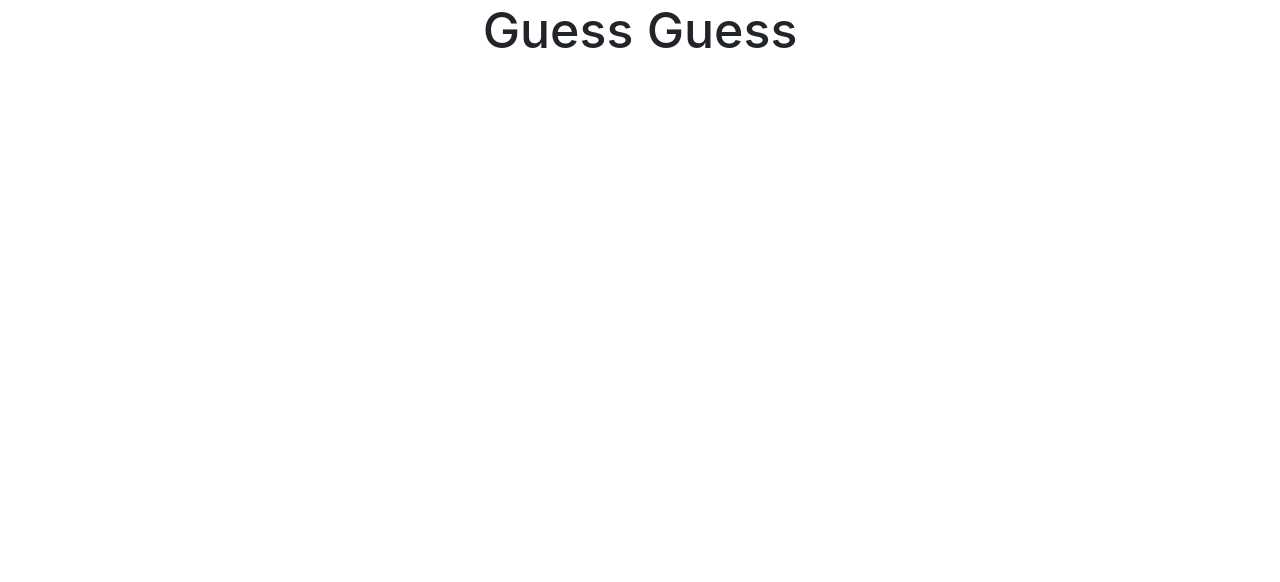
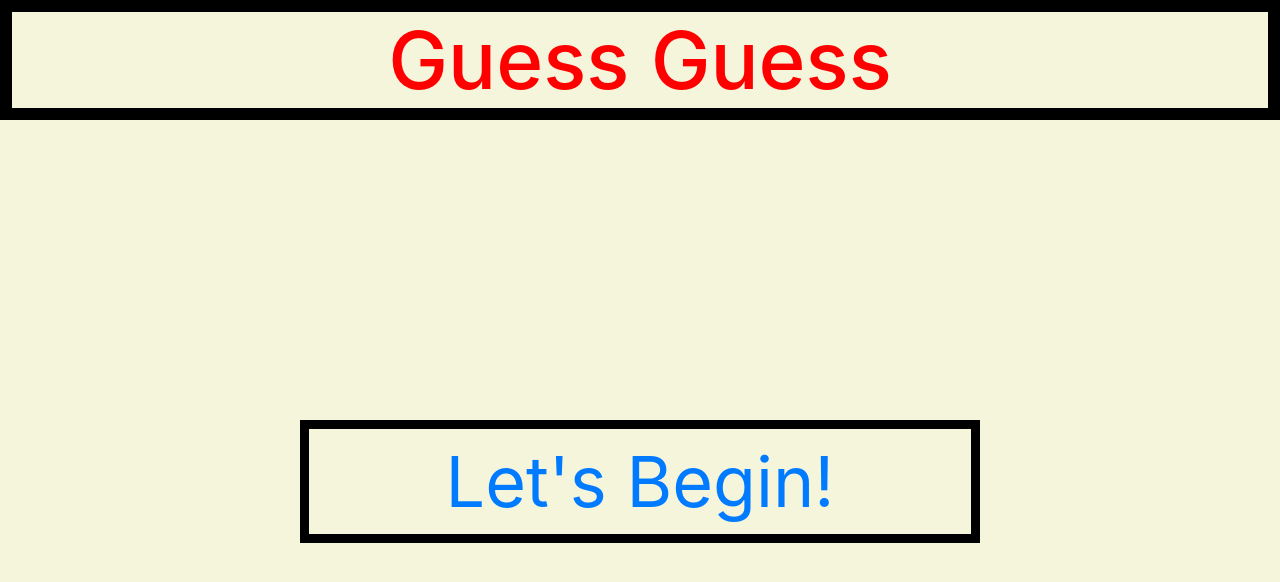
Before and after one commit to kkaungyyang/Guess-Guess, a plain HTML site: page public/index.html in a window 1280 px wide. Drawn offline with nearby package versions, Linux system fonts and the light colour scheme.

Commit message:
Made a box with clickable link in html

```diff
--- a/public/css/index.css
+++ b/public/css/index.css
@@ -1,3 +1,21 @@
-#title {
-	font-size: 50px;
+h1 {
+	color: red;
+	border: 12px solid black;
+	font-size: 80px
 }
+
+
+body {
+	background-color: beige;
+
+}
+
+#guess_rgb_game_link {  /*css for guess guess*/
+	color: green;
+	font-size: 70px;
+	border: 9px solid black;
+	margin-top: 300px;
+	margin-bottom: 300px;
+	margin-right: 300px;
+	margin-left: 300px;
+}
--- a/public/index.html
+++ b/public/index.html
@@ -3,6 +3,9 @@
 <head>
     <meta charset="UTF-8">
     <title>Guess Guess</title>
+    <style type="text/css">
+
+    </style>
 
 
     <link rel="stylesheet" href="https://maxcdn.bootstrapcdn.com/bootstrap/4.0.0/css/bootstrap.min.css" integrity="sha384-Gn5384xqQ1aoWXA+058RXPxPg6fy4IWvTNh0E263XmFcJlSAwiGgFAW/dAiS6JXm" crossorigin="anonymous">
@@ -12,11 +15,21 @@
     <script src="https://maxcdn.bootstrapcdn.com/bootstrap/4.0.0/js/bootstrap.min.js" integrity="sha384-JZR6Spejh4U02d8jOt6vLEHfe/JQGiRRSQQxSfFWpi1MquVdAyjUar5+76PVCmYl" crossorigin="anonymous"></script>
 
 
-    <link rel="stylesheet" type="text/css" href="css/index.css">
+    <link rel="stylesheet" type="text/css" href="css/index.css"> 	<!-- This is the link -->
 </head>
 <body>
 
+
+
+
 	<center><h1 id="title">Guess Guess</h1>	</center>
+    <center><p id="guess_rgb_game_link"> <a href="https://www.google.com/"> Let's Begin!</a> </p></center>
+
+
+
+
+
+</body>
 
 </body>
 </html>
```
